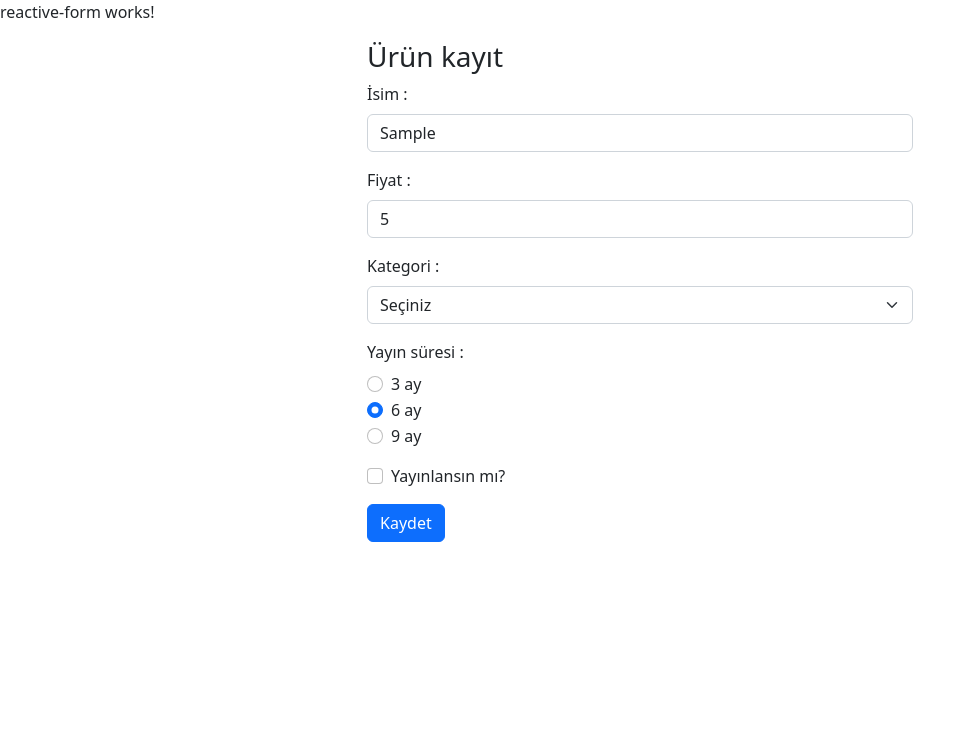
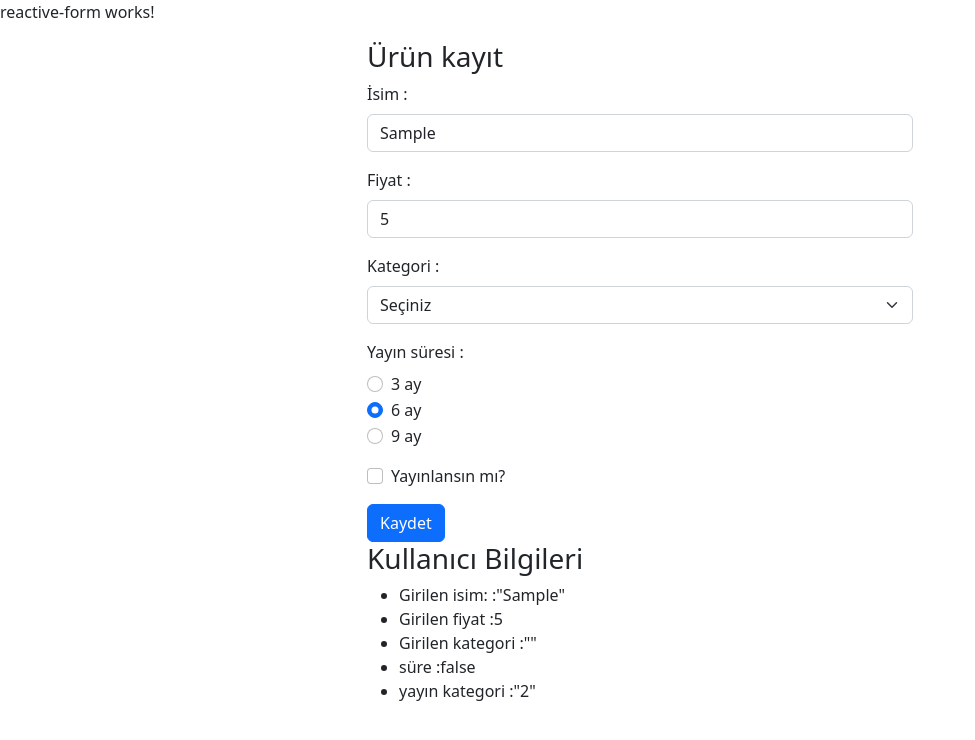
Before and after one commit to nazkutukcu/2day, an Angular app in the folder app/: page / in a window 1280 px wide. Both pictures are taken after typing "Sample", "5" into the empty fields and a click on the button "Kaydet". Shown: the top 740 px of the page, without its empty margins (0-975 px from the left). Built offline with nearby package versions, Linux system fonts and the light colour scheme.

Commit message:
çalışma tamamlandı

```diff
--- a/app/src/app/models/product.ts
+++ b/app/src/app/models/product.ts
@@ -2,6 +2,5 @@ export interface Product {
     id: number;
     name: string;
     price: number | undefined;
-    stock: number | undefined;
     category: string;
   }
--- a/app/src/app/reactive-form/reactive-form.component.html
+++ b/app/src/app/reactive-form/reactive-form.component.html
@@ -62,7 +62,33 @@
             >Yayınlansın mı?</label
           >
         </div>
-        <button type="submit" class="btn btn-primary">Kaydet</button>
+        <button (click)="this.isButtonVisible = true" type="submit" class="btn btn-primary">Kaydet</button>
+
+
+
+          <!--kullanıcı bilgileri gözüksün-->
+
+          <div class="mb-3" *ngIf="this.isButtonVisible" >
+            <h3>Kullanıcı Bilgileri</h3>
+            <ul>
+              <li>Girilen isim: :{{ productForm.get("name")?.value | json }}</li>
+              <li>Girilen fiyat :{{ productForm.get("price")?.value | json }}</li>
+              <li>Girilen kategori :{{ productForm.get("category")?.value | json }}</li>
+              <li>süre :{{ productForm.get("isPublish")?.value | json }}</li>
+              <li>yayın kategori :{{ productForm.get("publish")?.value | json }}</li>
+
+
+            </ul>
+          </div>
+
+
+
+
+
+
+
+
+
       </form>
     </div>
   </div>
--- a/app/src/app/reactive-form/reactive-form.component.ts
+++ b/app/src/app/reactive-form/reactive-form.component.ts
@@ -11,6 +11,7 @@ import { PublishMenu } from '../models/publish-menu';
 })
 export class ReactiveFormComponent {
 
+  isButtonVisible = false;
   newProduct: Product | undefined = undefined;
   public productForm = this.formBuilder.group({
 
```
